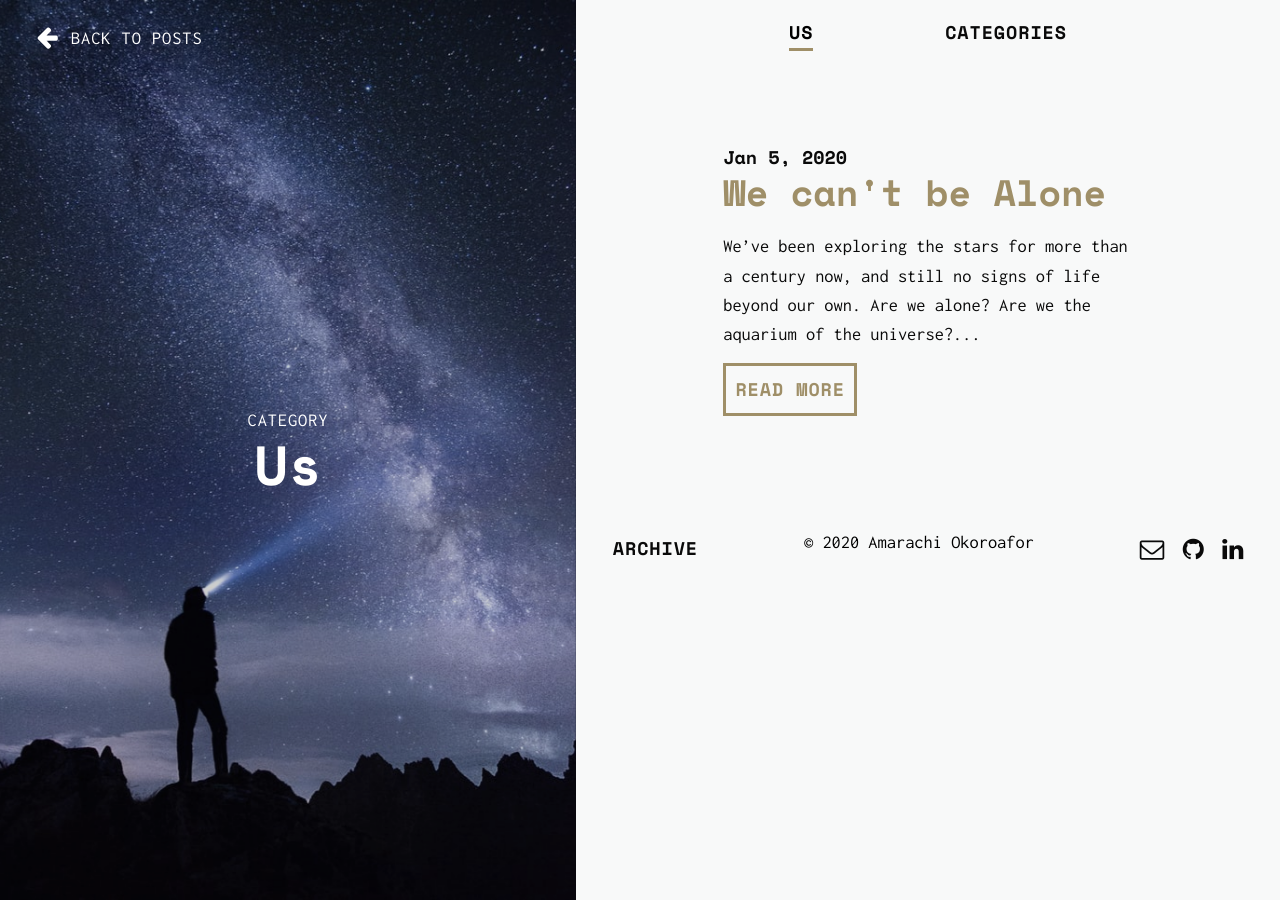
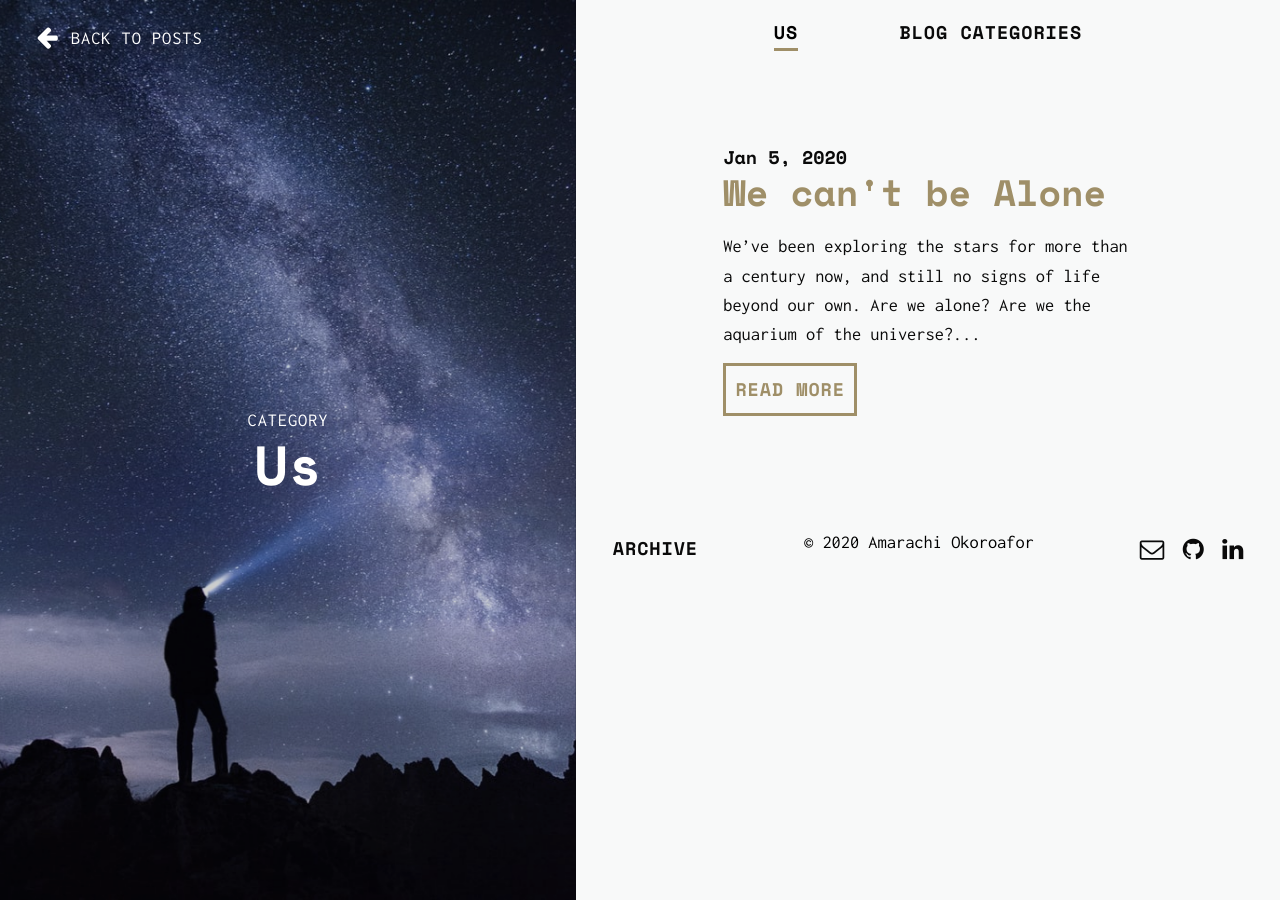
Before and after one commit to rachioko/rachioko.github.io, a Jekyll site: the page built from category/us/index.html, in a window 1280 px wide. Built offline with Jekyll 4.4.1, drawn with Linux system fonts in a browser that asks for light colours; nearby versions of some CDN libraries.

Commit message:
Update category_index.html

```diff
--- a/_layouts/category_index.html
+++ b/_layouts/category_index.html
@@ -20,7 +20,7 @@ layout: default
     <header>
       <ul class="tabs">
         <li class="tabs__item">{{ page.title }}</li>
-        <li class="tabs__item">Categories</li>
+        <li class="tabs__item">Blog Categories</li>
       </ul>
     </header>
 
```
